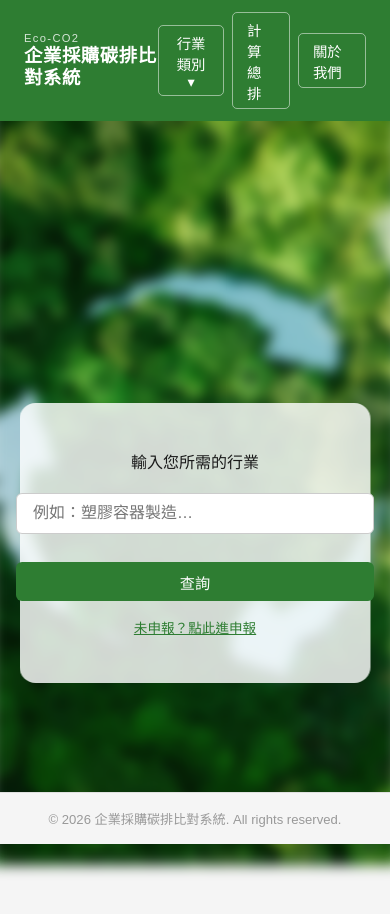
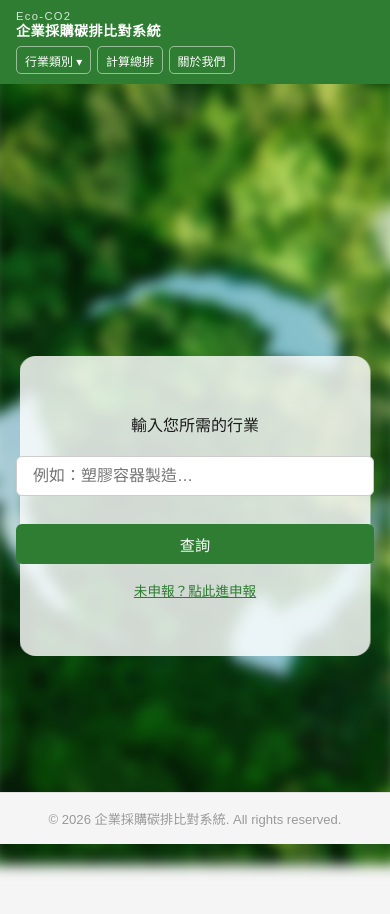
Before and after one commit to wangwesley1125/SDGs12_Hackathon, a plain HTML site: page index.html in a window 390 px wide. Drawn offline with Linux system fonts and the light colour scheme.

Commit message:
Fix style.css

```diff
--- a/style.css
+++ b/style.css
@@ -465,17 +465,35 @@ button:hover {
   tbody th { width: 120px; }
 
   th, td { font-size: 0.88rem; padding: 0.6rem 0.75rem; }
+
+  /* Navbar：字縮小避免溢出 */
+  .nav-brand-main { font-size: 0.95rem; }
+  .nav-btn { font-size: 0.78rem; padding: 0.3rem 0.6rem; }
 }
 
 /* 手機（< 480px）*/
 @media (max-width: 480px) {
   h1 { font-size: 1.15rem; }
 
-  .search-box input[type="text"] { max-width: 100%; }
-
   tbody th { width: 100px; }
 
   th, td { font-size: 0.82rem; padding: 0.5rem 0.6rem; }
 
-  button { width: 100%; }
+  /* Navbar 允許換行 */
+  .navbar { flex-wrap: wrap; gap: 0.4rem; padding: 0.6rem 1rem; }
+  .nav-links { flex-wrap: wrap; gap: 0.35rem; }
+  .nav-brand-main { font-size: 0.88rem; }
+  .nav-btn { font-size: 0.75rem; padding: 0.28rem 0.5rem; }
+
+  /* 搜尋框滿版 */
+  .search-box input[type="text"] { max-width: 100%; }
+
+  /* 搜尋卡片高度自動延伸 */
+  .search-box::before { height: auto; min-height: 300px; }
+
+  /* 首頁查詢按鈕滿版（只針對 search-box 內） */
+  .search-box button { width: 100%; max-width: 360px; }
+
+  /* bottom-bar 按鈕不受全域 width 影響 */
+  .bottom-bar-btn { flex: 1; text-align: center; }
 }
```
Also changed, not shown: calculate.html (+1 -1 lines).
